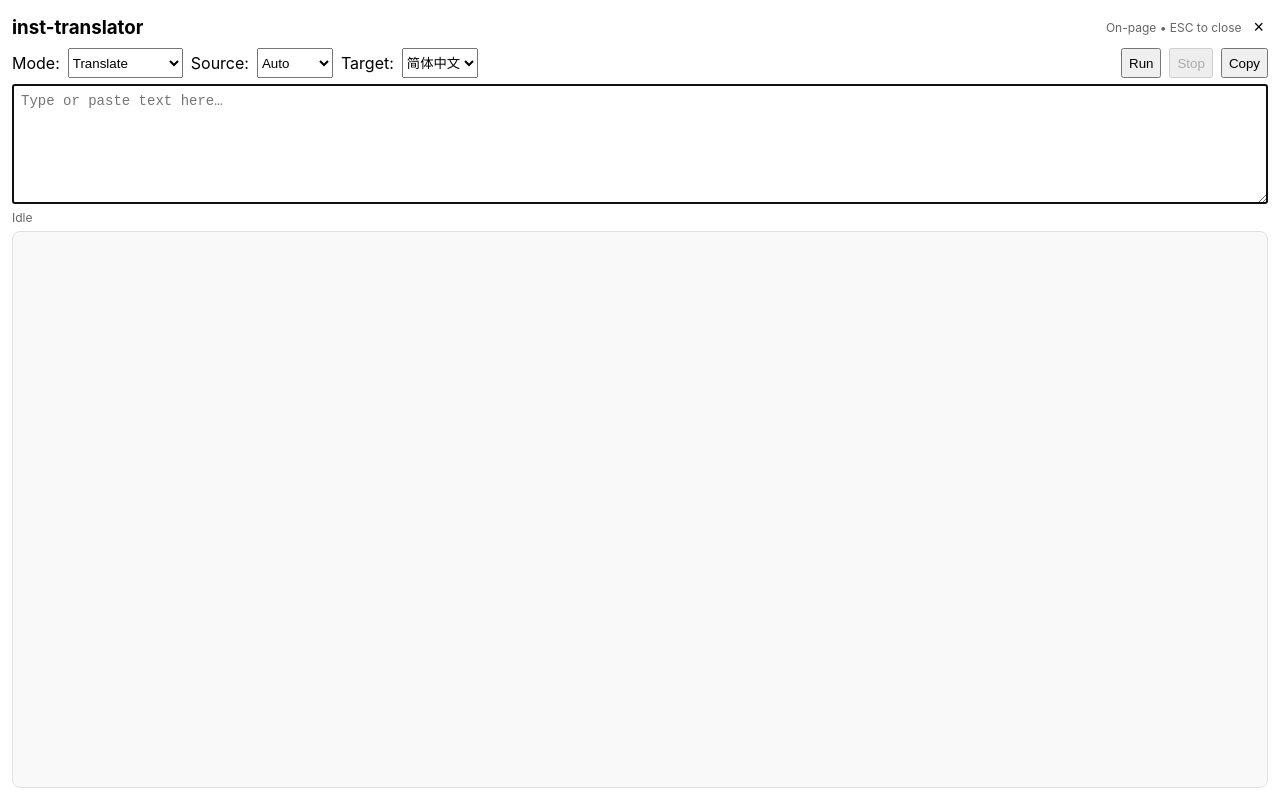
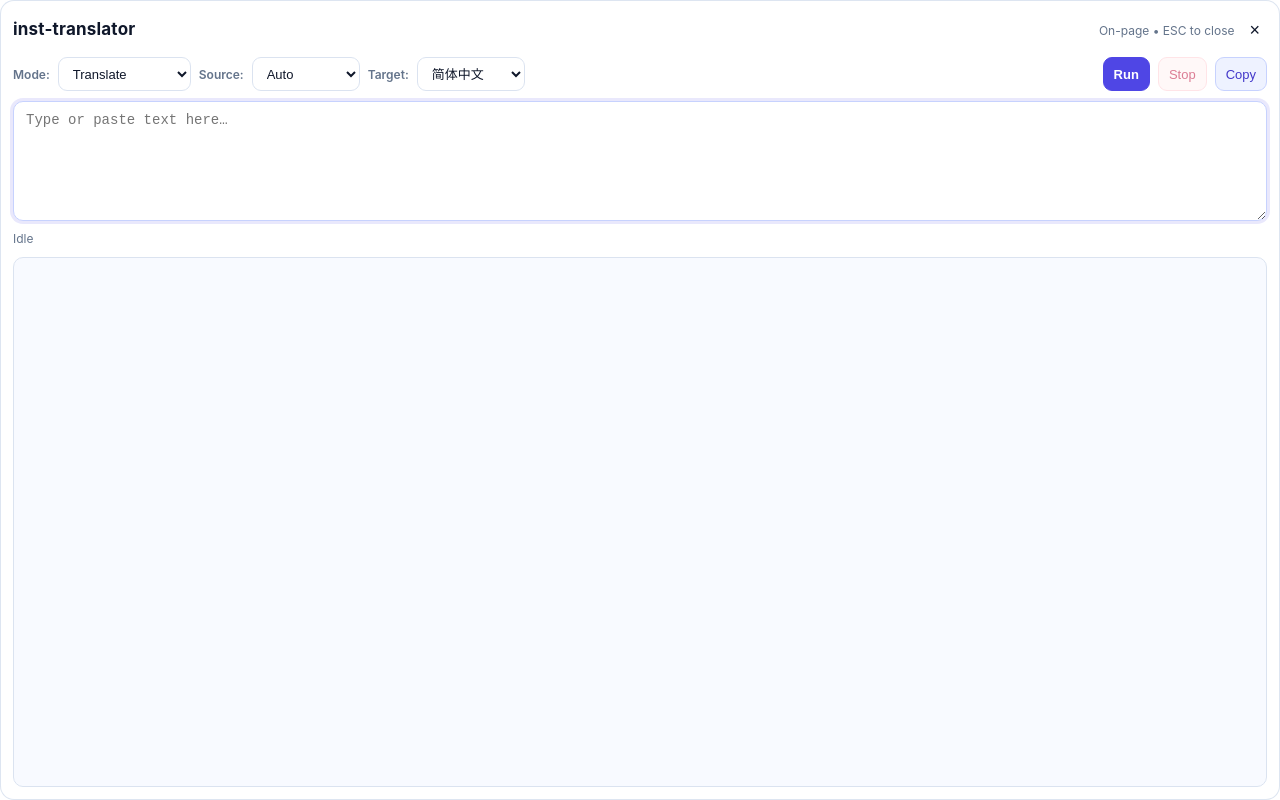
Before and after one commit to tao12345666333/inst-translator, a website built with Vite: page src/frame.html in a window 1280 px wide. Built offline with nearby package versions, Linux system fonts and the light colour scheme; some packages are replaced by stand-ins of ours; no server answers.

Commit message:
Polish popup and overlay UI styling
Improve control hierarchy and visual consistency so the extension feels cleaner and easier to scan during text actions.

```diff
--- a/src/frame.html
+++ b/src/frame.html
@@ -5,26 +5,49 @@
     <meta name="viewport" content="width=device-width, initial-scale=1" />
     <title>inst-translator</title>
     <style>
-      :root { color-scheme: light dark; }
+      :root {
+        color-scheme: light;
+        --panel: rgba(255, 255, 255, 0.98);
+        --text: #0f172a;
+        --muted: #64748b;
+        --border: #dbe3f0;
+        --border-strong: #c7d2fe;
+        --primary: #4f46e5;
+        --primary-hover: #4338ca;
+      }
       html, body { margin: 0; padding: 0; height: 100%; overflow: hidden; }
       * { box-sizing: border-box; }
       h1, h2, h3, h4, h5, h6, p { margin: 0; }
       body {
         font-family: -apple-system, BlinkMacSystemFont, Segoe UI, Roboto, Helvetica Neue, Arial, sans-serif;
         background: transparent;
+        color: var(--text);
       }
       .container {
-        box-sizing: border-box;
         padding: 12px;
         width: 100%;
         height: 100%;
         display: flex;
         flex-direction: column;
-        gap: 6px;
+        gap: 10px;
         overflow: hidden;
+        background: var(--panel);
+        border: 1px solid rgba(219, 227, 240, 0.92);
+        border-radius: 14px;
+        backdrop-filter: blur(4px);
       }
-      .row { display: flex; gap: 8px; align-items: center; flex-shrink: 0; }
-      h3 { margin: 0; flex-shrink: 0; }
+      .header {
+        display: flex;
+        justify-content: space-between;
+        align-items: baseline;
+        gap: 8px;
+      }
+      .title {
+        margin: 0;
+        font-size: 17px;
+        font-weight: 700;
+        letter-spacing: .2px;
+      }
       textarea {
         width: 100%;
         height: auto;
@@ -32,11 +55,20 @@
         max-height: 220px;
         flex: 0 1 auto;
         resize: vertical;
-        box-sizing: border-box;
         font-size: 14px;
-        padding: 8px;
+        padding: 10px 12px;
+        border-radius: 10px;
+        border: 1px solid var(--border);
+        background: #fff;
+        color: inherit;
       }
-      .muted { color: #666; font-size: 12px; flex-shrink: 0; }
+      textarea:focus,
+      select:focus {
+        outline: none;
+        border-color: var(--border-strong);
+        box-shadow: 0 0 0 3px rgba(79, 70, 229, 0.12);
+      }
+      .muted { color: var(--muted); font-size: 12px; flex-shrink: 0; }
       .out {
         white-space: pre-wrap;
         word-wrap: break-word;
@@ -45,37 +77,98 @@
         min-height: 0;
         overflow-y: auto;
         overflow-x: hidden;
-        padding: 10px;
-        box-sizing: border-box;
-        background: #f9f9f9;
-        border-radius: 8px;
-        border: 1px solid #e0e0e0;
+        padding: 12px;
+        background: #f8faff;
+        border-radius: 10px;
+        border: 1px solid var(--border);
       }
       .controls { display: flex; gap: 8px; align-items: center; flex-wrap: wrap; flex-shrink: 0; }
+      .controls label {
+        font-size: 12px;
+        font-weight: 600;
+        color: var(--muted);
+      }
       .controls .grow { margin-left: auto; }
       .custom-prompt {
         width: 100%;
         height: 84px;
         min-height: 64px;
-        margin: 0 0 8px;
-        padding: 8px;
-        box-sizing: border-box;
-        border: 1px solid #d1d5db;
-        border-radius: 6px;
+        margin: 0;
+        padding: 10px 12px;
+        border: 1px solid var(--border);
+        border-radius: 10px;
         font-size: 13px;
         resize: vertical;
       }
+      select, button {
+        height: 34px;
+        border-radius: 9px;
+        border: 1px solid var(--border);
+        padding: 0 10px;
+        background: #fff;
+        color: inherit;
+        font-size: 13px;
+      }
+      select { min-width: 108px; }
+      button {
+        cursor: pointer;
+        transition: transform .14s ease, box-shadow .14s ease, background-color .14s ease;
+      }
+      button:hover:not(:disabled) {
+        transform: translateY(-1px);
+        box-shadow: 0 8px 14px -12px rgba(15, 23, 42, 0.7);
+      }
+      button:disabled {
+        opacity: .55;
+        cursor: not-allowed;
+      }
+      #runBtn {
+        background: var(--primary);
+        color: #fff;
+        border-color: var(--primary);
+        font-weight: 600;
+      }
+      #runBtn:hover:not(:disabled) {
+        background: var(--primary-hover);
+        border-color: var(--primary-hover);
+      }
+      #stopBtn {
+        background: #fff1f2;
+        border-color: #fecdd3;
+        color: #be123c;
+      }
+      #copyBtn {
+        background: #eef2ff;
+        border-color: #c7d2fe;
+        color: #4338ca;
+      }
+      .close-btn {
+        border: 1px solid transparent;
+        background: transparent;
+        cursor: pointer;
+        font-size: 18px;
+        line-height: 18px;
+        padding: 0 6px;
+        border-radius: 8px;
+        color: inherit;
+      }
+      .close-btn:hover {
+        background: #eff3ff;
+        border-color: #dbe3f0;
+        box-shadow: none;
+        transform: none;
+      }
+      #status { min-height: 16px; }
       .hidden { display: none; }
-      select, button { height: 30px; }
     </style>
   </head>
   <body>
     <div class="container">
-      <div class="row" style="justify-content: space-between;">
-<h3 style="margin: 0;">inst-translator</h3>
+      <div class="header">
+<h3 class="title">inst-translator</h3>
         <div style="display:flex;align-items:center;gap:8px">
           <div class="muted">On-page • ESC to close</div>
-          <button id="st-close-btn" title="Close" style="border:none;background:transparent;cursor:pointer;font-size:18px;line-height:18px;padding:0 4px;color:inherit">×</button>
+          <button id="st-close-btn" class="close-btn" title="Close">×</button>
         </div>
       </div>
 
```
Also changed, not shown: src/popup.html (+103 -20 lines).
